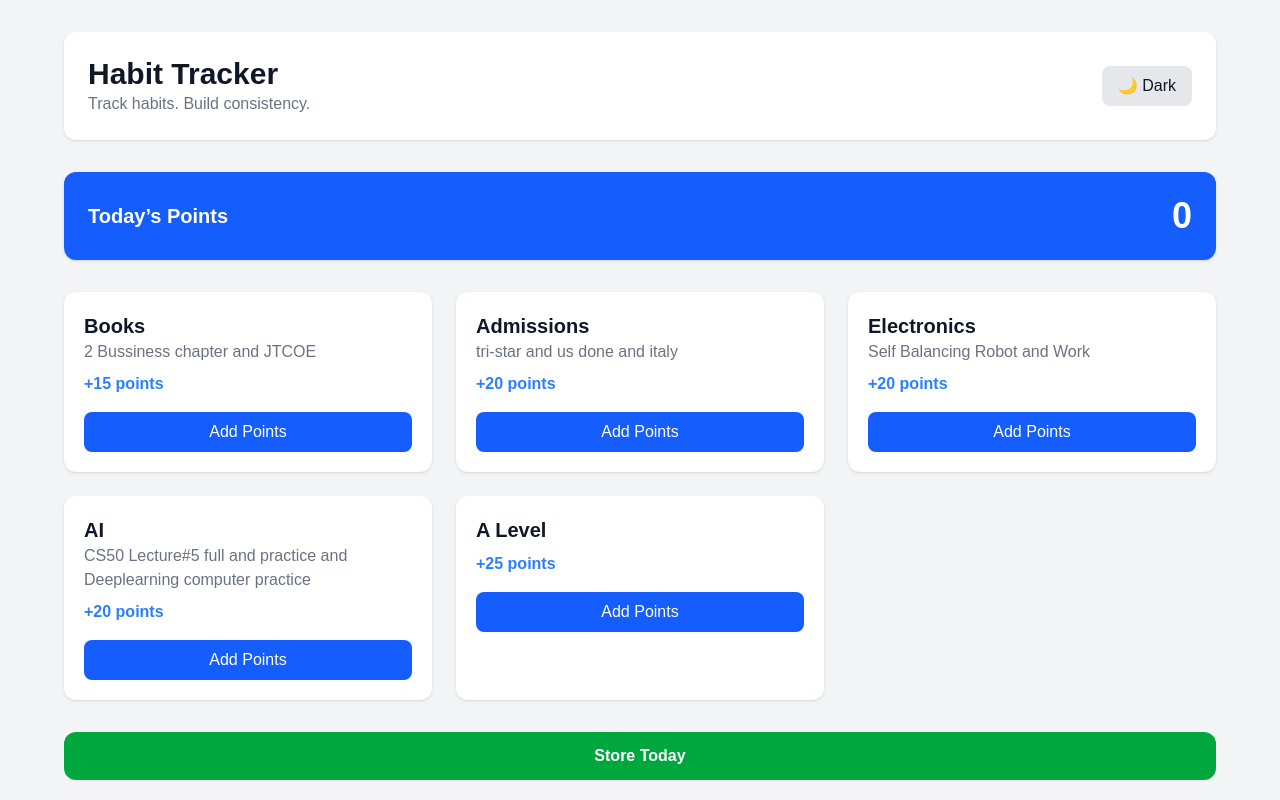
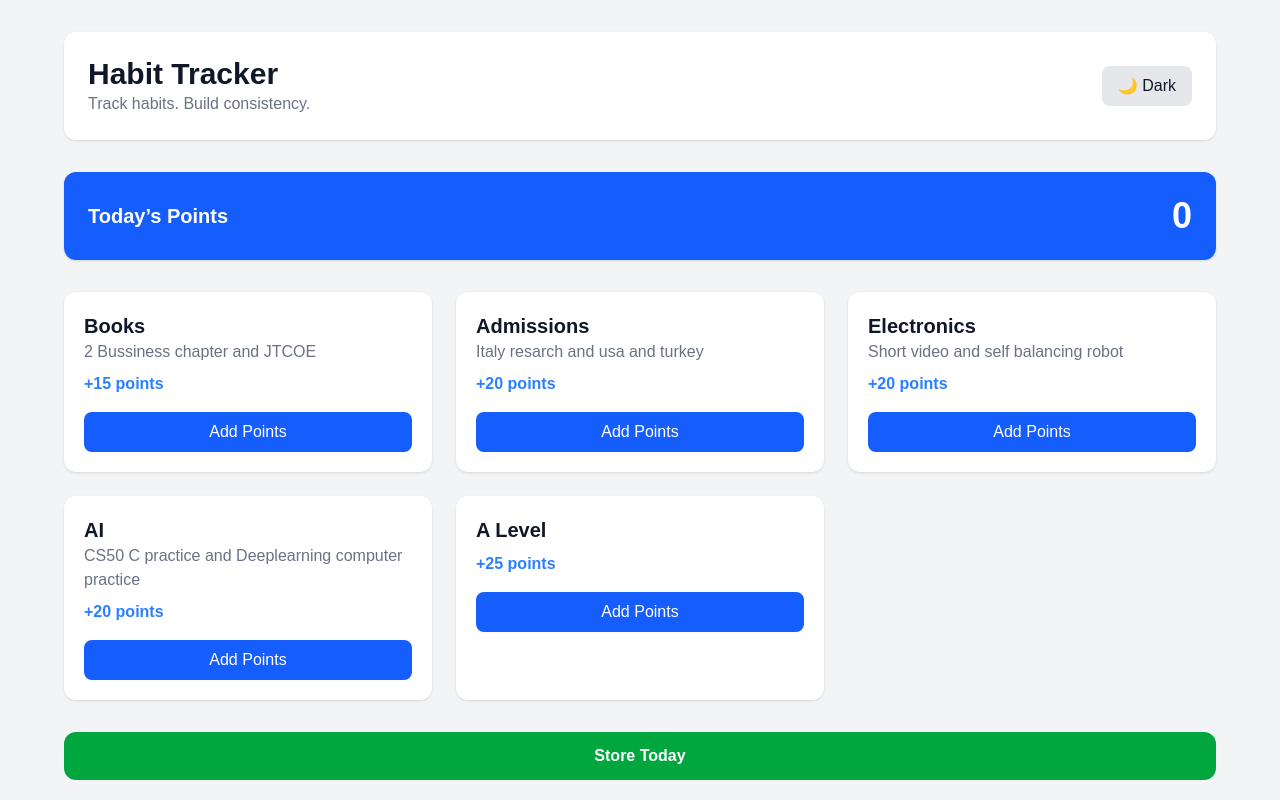
Before and after one commit to wasif-69/Productivity, a Next.js app: page /habbits in a window 1280 px wide. Shown: the top 800 px of the page. Built offline with nearby package versions, Linux system fonts and the light colour scheme; no server answers; the database is empty.

Commit message:
adding more thingd

```diff
--- a/app/habbits/page.tsx
+++ b/app/habbits/page.tsx
@@ -37,11 +37,11 @@ export default function Page() {
 
   const habbitList = [
     { name: "Books", minimum: "2 Bussiness chapter and JTCOE ", points:15  },
-    { name: "Admissions", minimum: "tri-star and us done and italy", points:20  },
+    { name: "Admissions", minimum: "Italy resarch and usa and turkey", points:20  },
     // { name: "BNA", minimum: "Practice on 1 compitition and leetcode 2 questions and team and physics  ", points:15  },
-    { name: "Electronics", minimum: "Self Balancing Robot and Work " , points:20  },
-    { name: "AI", minimum: "CS50 Lecture#5 full  and practice and Deeplearning computer practice", points:20  },
-  { name:"A Level",minimun:" Trignometry complete and practice",points:25}
+    { name: "Electronics", minimum: "Short video and self balancing robot" , points:20  },
+    { name: "AI", minimum: "CS50 C practice and Deeplearning computer practice", points:20  },
+  { name:"A Level",minimun:" Trignometry,Poly,Partial fraction practice",points:25}
   ];
 
   const getDocsFireStore = async () => {
```
